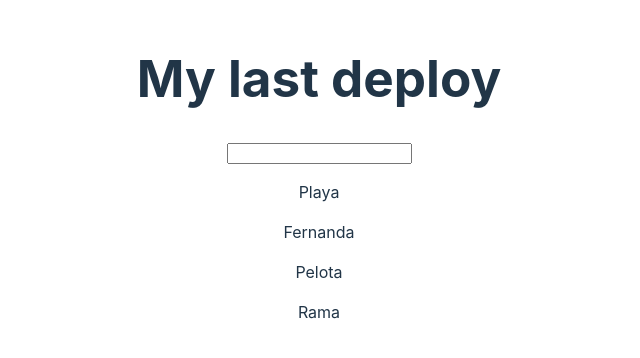
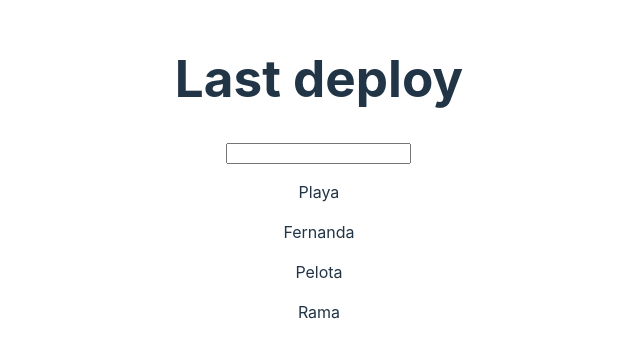
Before and after one commit to daniqt2/Vue3--imagina-SolucionEjercicios, a Vue app: page / in a window 1280 px wide. Shown: the part 222-580 px from the top of the page, without its empty margins (321-961 px from the left). Built offline with nearby package versions, Linux system fonts and the light colour scheme.

Commit message:
last deploy

```diff
--- a/src/App.vue
+++ b/src/App.vue
@@ -5,8 +5,8 @@ const searchVal = ref('')
 </script>
 
 <template>
-    <h1>My last deploy</h1>
     <div>
+        <h1>Last deploy</h1>
         <input v-model="searchVal" />
         <p v-highlight="searchVal">Playa</p>
         <p v-highlight="searchVal">Fernanda</p>
```
